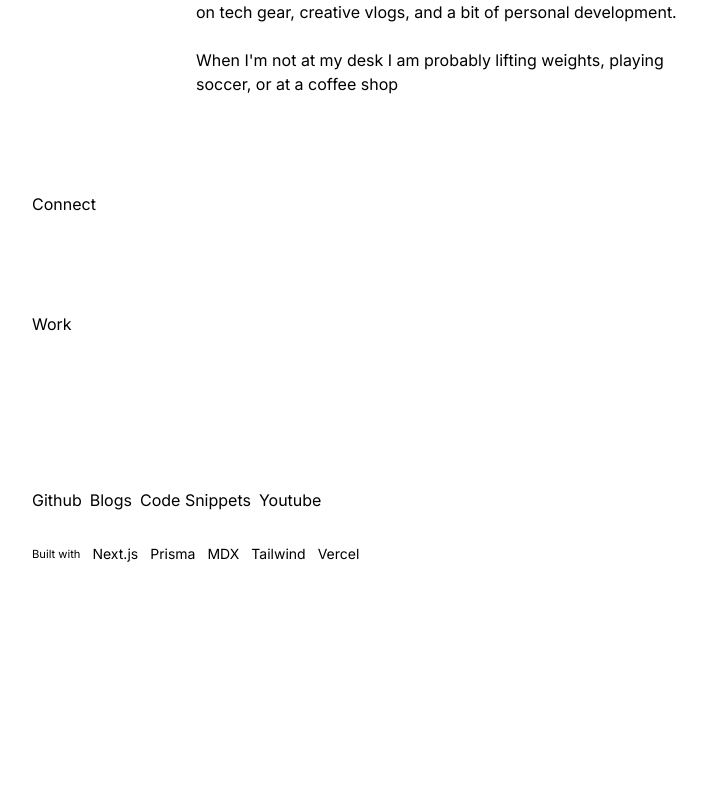
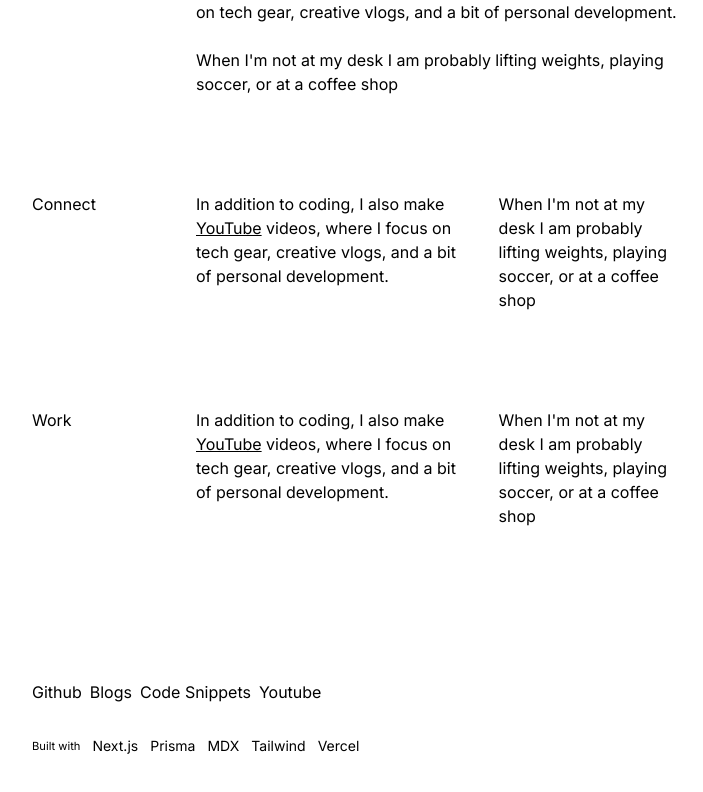
Before and after one commit to Gerald-ux-ux/gerald-k, a Next.js app: page /about in a window 1280 px wide. Shown: the part 806-1598 px from the top of the page, without its empty margins (282-985 px from the left). Before the commit the page ends 1514 px from the top, so only its background shows below. Built offline with nearby package versions, Linux system fonts and the light colour scheme.

Commit message:
-fix deployment error

```diff
--- a/app/about/components/ConnectSection.tsx
+++ b/app/about/components/ConnectSection.tsx
@@ -1,9 +1,24 @@
 import Section from "@/components/Section";
+import Link from "next/link";
 
 export default function ConnectSection(){
     return (
-        <Section heading="Connect" headingAlignment="left">
-
-        </Section>
-    )
+      <Section heading="Connect" headingAlignment="left">
+        <p>
+          In addition to coding, I also make{" "}
+          <Link
+            className="underline"
+            href="https://www.youtube.com/channel/@brianruizy"
+          >
+            YouTube
+          </Link>{" "}
+          videos, where I focus on tech gear, creative vlogs, and a bit of
+          personal development.
+        </p>
+        <p>
+          When I&apos;m not at my desk I am probably lifting weights, playing
+          soccer, or at a coffee shop
+        </p>
+      </Section>
+    );
 }
--- a/app/about/components/WorkSection.tsx
+++ b/app/about/components/WorkSection.tsx
@@ -1,9 +1,24 @@
 import Section from "@/components/Section";
+import Link from "next/link";
 
 export default function WorkSection (){
     return (
-        <Section heading="Work" headingAlignment="left">
-
-        </Section>
-    )
+      <Section heading="Work" headingAlignment="left">
+        <p>
+          In addition to coding, I also make{" "}
+          <Link
+            className="underline"
+            href="https://www.youtube.com/channel/@brianruizy"
+          >
+            YouTube
+          </Link>{" "}
+          videos, where I focus on tech gear, creative vlogs, and a bit of
+          personal development.
+        </p>
+        <p>
+          When I&apos;m not at my desk I am probably lifting weights, playing
+          soccer, or at a coffee shop
+        </p>
+      </Section>
+    );
 }
```
